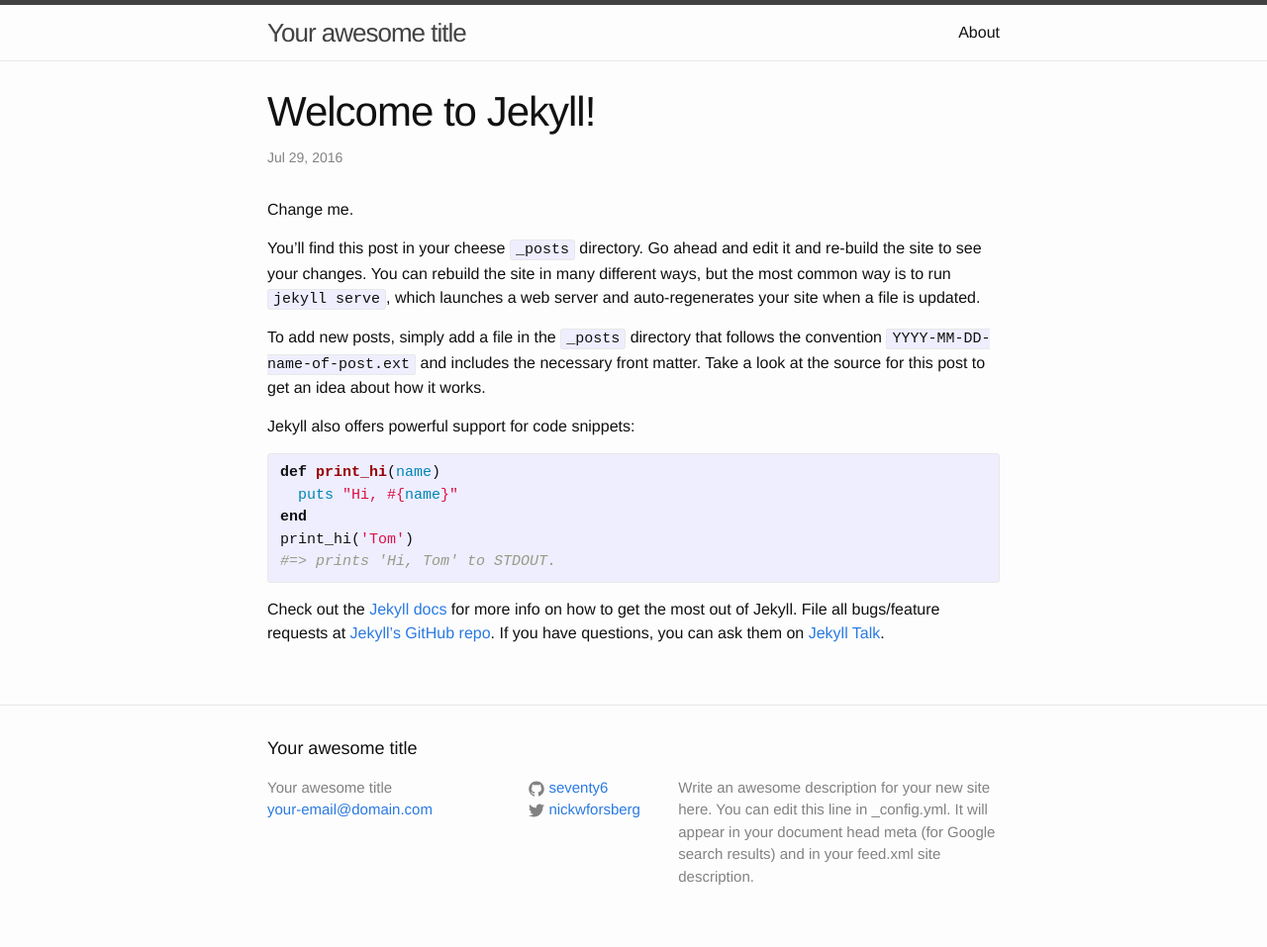
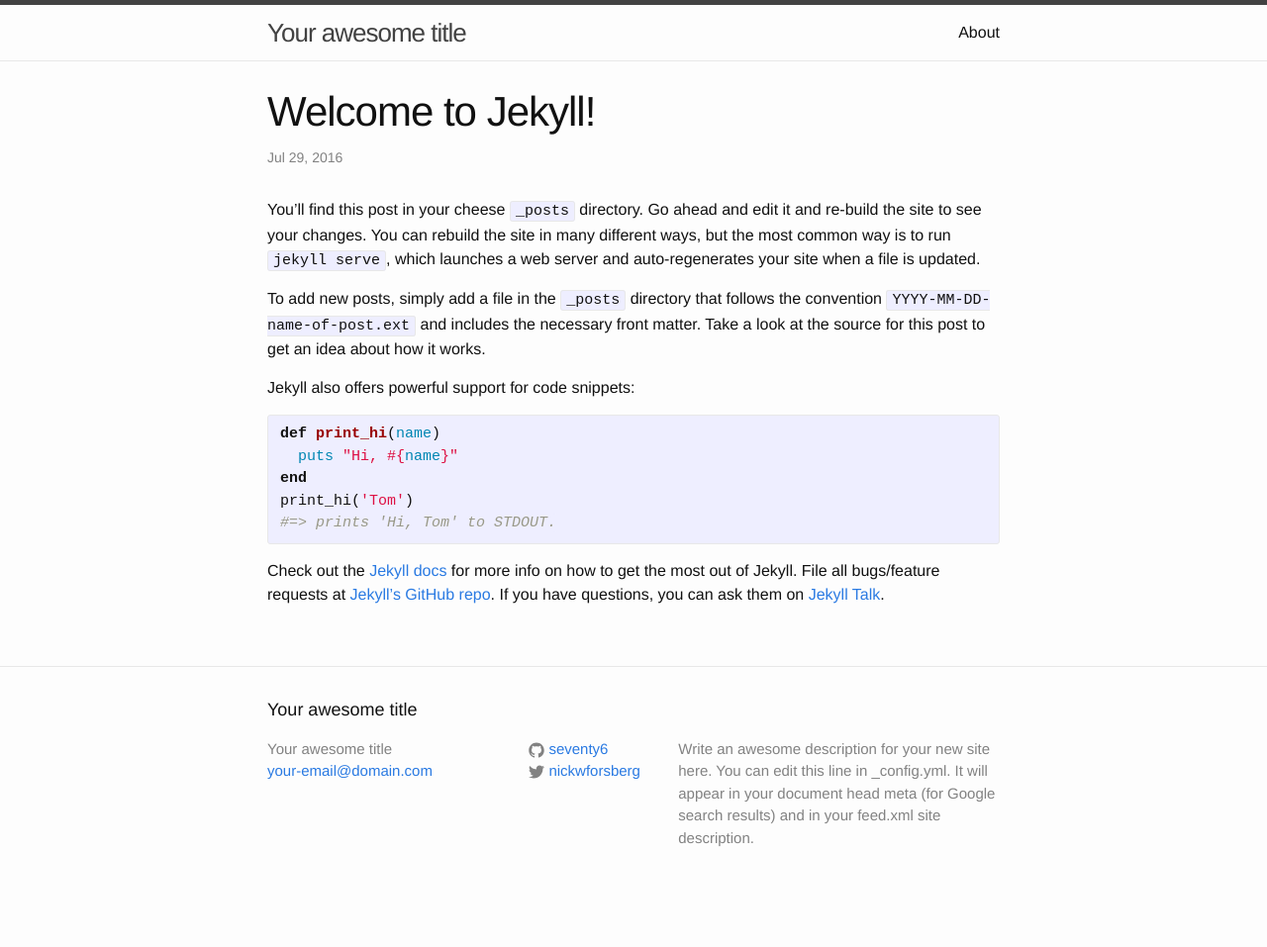
Before and after one commit to seventy6/yikes-landingpage, a Jekyll site: the page built from _posts/2016-07-29-welcome-to-jekyll.markdown, in a window 1280 px wide. Shown: the whole page at 99% size. Built offline with Jekyll 4.4.1, drawn with Linux system fonts in a browser that asks for light colours; after the commit the page ends 918 px from its top, so only the background shows below that.

Commit message:
Updated 2016-07-29-welcome-to-jekyll.markdown

```diff
--- a/_posts/2016-07-29-welcome-to-jekyll.markdown
+++ b/_posts/2016-07-29-welcome-to-jekyll.markdown
@@ -1,11 +1,10 @@
 ---
 layout: post
-title:  "Welcome to Jekyll!"
-date:   2016-07-29 16:19:56 +0100
+title: Welcome to Jekyll!
+date: '2016-07-29 16:19:56 +0100'
 categories: jekyll update
+published: true
 ---
-Change me.
-
 You’ll find this post in your cheese `_posts` directory. Go ahead and edit it and re-build the site to see your changes. You can rebuild the site in many different ways, but the most common way is to run `jekyll serve`, which launches a web server and auto-regenerates your site when a file is updated.
 
 To add new posts, simply add a file in the `_posts` directory that follows the convention `YYYY-MM-DD-name-of-post.ext` and includes the necessary front matter. Take a look at the source for this post to get an idea about how it works.
```
